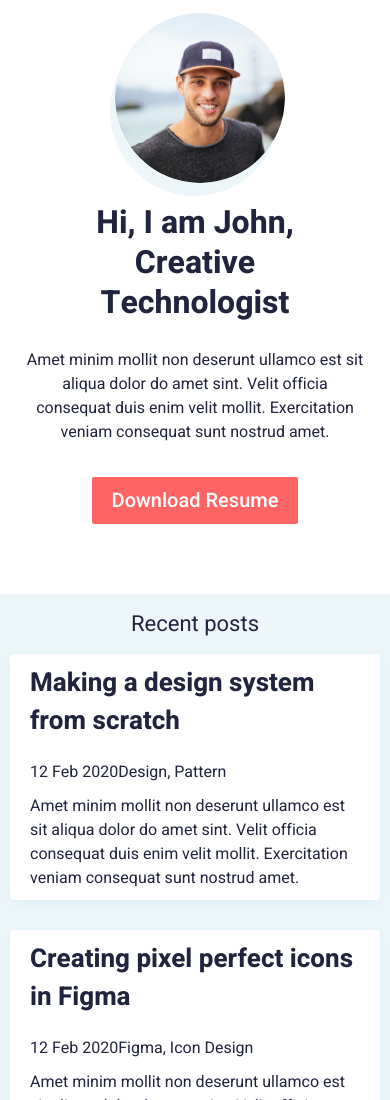
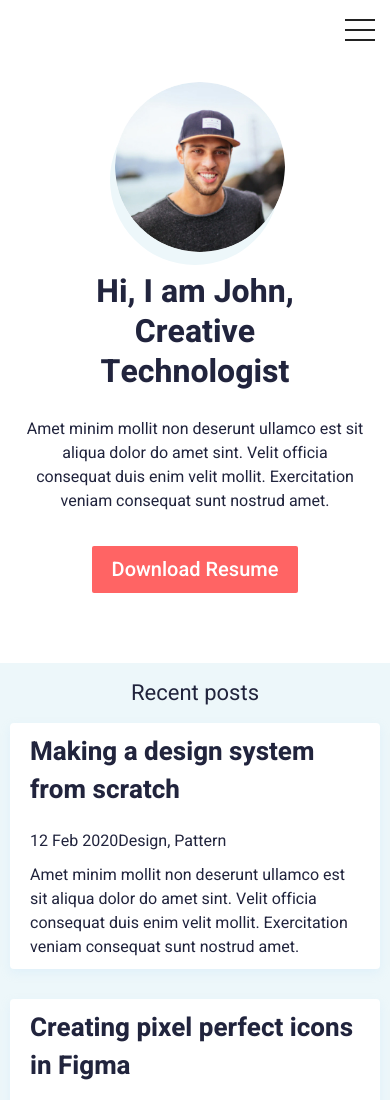
Before and after one commit to DariaGrekova/portfolio_template, a website: page docs/index.html in a window 390 px wide. Shown: the top 1100 px of the page. Drawn offline with nearby package versions, Linux system fonts and the light colour scheme.

Commit message:
added burger menu

```diff
--- a/app/js/scripts/test.js
+++ b/app/js/scripts/test.js
@@ -1,3 +1,9 @@
 export function testFunction(){
-    console.log('done!');
+    let menuBtn = document.querySelector('.menu-btn');
+    let menu = document.querySelector('.menu');
+
+    menuBtn.addEventListener('click', function(){
+        menuBtn.classList.toggle('active');
+        menu.classList.toggle('active');
+    })
 }
--- a/app/scss/blocks/header.scss
+++ b/app/scss/blocks/header.scss
@@ -1,8 +1,17 @@
 // header
+header {
+  display: flex;
+  justify-content: flex-end;
+}
 
 .menu {
   margin: 0 60px 170px 0;
+
+  &.active {
+    transform: translateX(0);
+  }
 }
+
 .navigation {
   display: flex;
   justify-content: flex-end;
@@ -32,7 +41,74 @@
 }
 
 @media screen and (max-width: 514px) {
+  header {
+    margin-bottom: 50px;
+  }
+
+  .menu-btn {
+    margin-right: 15px;
+    width: 30px;
+    height: 30px;
+    position: relative;
+    z-index: 3;
+    overflow: hidden;
+
+    &.active {
+      span {
+        &:nth-of-type(1) {
+          display: none;
+        }
+        &:nth-of-type(2) {
+          top: 50%;
+          transform: translate(-50%, 0%) rotate(45deg);
+        }
+        &:nth-of-type(3) {
+          top: 50%;
+          transform: translate(-50%, 0%) rotate(-45deg);
+        }
+      }
+    }
+
+    span {
+      width: 30px;
+      height: 2px;
+      position: absolute;
+      top: 50%;
+      left: 50%;
+      transform: translate(-50%, -50%);
+      background-color: #222222;
+      transition: all 0.5s;
+
+      &:nth-of-type(2) {
+        top: calc(50% - 10px);
+      }
+
+      &:nth-of-type(3) {
+        top: calc(50% + 10px);
+      }
+    }
+  }
   .menu {
-    display: none;
+    position: fixed;
+    top: 0;
+    right: 0;
+    width: 100%;
+    height: 200px;
+    margin: 0;
+    padding: 90px 30px 15px;
+    background: #edf7fa;
+    box-shadow: 0px 8px 20px rgba(187, 225, 250, 0.25);
+    transform: translateX(110%);
+    transition: transform 0.5s;
+    z-index: 2;
+  }
+
+  .navigation {
+    flex-direction: column;
+    align-items: flex-start;
+
+    &__link {
+      margin-left: 0;
+    }
   }
 }
--- a/app/scss/main.scss
+++ b/app/scss/main.scss
@@ -23,6 +23,6 @@
 
 @media screen and (max-width: 658px) {
   .container {
-    margin: 26px auto;
+    margin: 15px auto;
   }
 }
--- a/docs/index.html
+++ b/docs/index.html
@@ -4,12 +4,18 @@
     <meta charset="UTF-8" />
     <meta name="viewport" content="width=device-width, initial-scale=1.0" />
     <title>Document</title>
-    <link rel="stylesheet" href="css/main.css?t=1653220796133" />
+    <link rel="stylesheet" href="css/main.css?t=1653225142482" />
+    <script></script>
   </head>
 
   <body class="dark">
     <div class="container">
       <header>
+  <div class="menu-btn">
+    <span></span>
+    <span></span>
+    <span></span>
+  </div>
   <nav class="menu">
     <ul class="navigation">
       <li class="navigation__link">Works</li>
@@ -163,5 +169,6 @@
 </footer>
 
     </div>
+    <script src="js/main.js?t=1653225142482"></script>
   </body>
 </html>
--- a/docs/js/main.js
+++ b/docs/js/main.js
@@ -1 +1 @@
-(()=>{"use strict";var e=[,(e,t,o)=>{function r(){console.log("done!")}o.r(t),o.d(t,{testFunction:()=>r})}],t={};function o(r){var n=t[r];if(void 0!==n)return n.exports;var i=t[r]={exports:{}};return e[r](i,i.exports,o),i.exports}o.d=(e,t)=>{for(var r in t)o.o(t,r)&&!o.o(e,r)&&Object.defineProperty(e,r,{enumerable:!0,get:t[r]})},o.o=(e,t)=>Object.prototype.hasOwnProperty.call(e,t),o.r=e=>{"undefined"!=typeof Symbol&&Symbol.toStringTag&&Object.defineProperty(e,Symbol.toStringTag,{value:"Module"}),Object.defineProperty(e,"__esModule",{value:!0})};var r={};o.r(r),(0,o(1).testFunction)()})();
+(()=>{"use strict";var e=[,(e,t,r)=>{function o(){var e=document.querySelector(".menu-btn"),t=document.querySelector(".menu");e.addEventListener("click",(function(){e.classList.toggle("active"),t.classList.toggle("active")}))}r.r(t),r.d(t,{testFunction:()=>o})}],t={};function r(o){var n=t[o];if(void 0!==n)return n.exports;var c=t[o]={exports:{}};return e[o](c,c.exports,r),c.exports}r.d=(e,t)=>{for(var o in t)r.o(t,o)&&!r.o(e,o)&&Object.defineProperty(e,o,{enumerable:!0,get:t[o]})},r.o=(e,t)=>Object.prototype.hasOwnProperty.call(e,t),r.r=e=>{"undefined"!=typeof Symbol&&Symbol.toStringTag&&Object.defineProperty(e,Symbol.toStringTag,{value:"Module"}),Object.defineProperty(e,"__esModule",{value:!0})};var o={};r.r(o),(0,r(1).testFunction)()})();
```
Also changed, not shown: app/html/blocks/header.html (+5 -0 lines), app/html/index.html (+2 -0 lines), docs/css/main.css.
